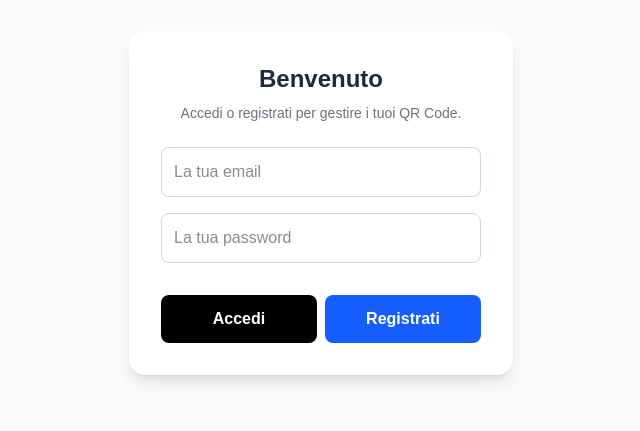
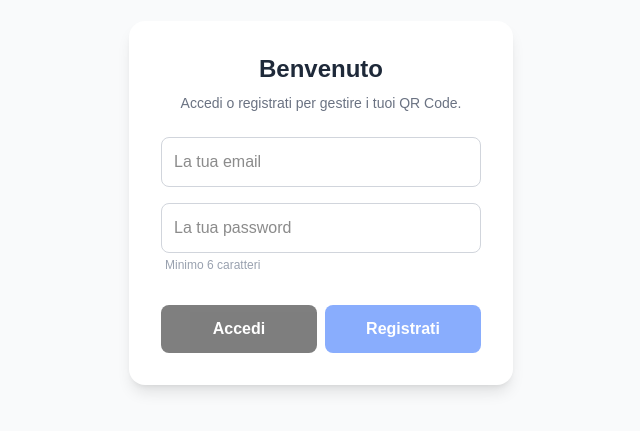
Before and after one commit to donMatteo14/qrarchive, a Next.js app in the folder qr-archive/: page /login in a window 1280 px wide. Shown: the part 197-628 px from the top of the page, without its empty margins (319-959 px from the left). Built offline with nearby package versions, Linux system fonts and the light colour scheme; no server answers.

Commit message:
Ultime modifiche estetiche per la UX

```diff
--- a/qr-archive/app/login/page.tsx
+++ b/qr-archive/app/login/page.tsx
@@ -1,36 +1,50 @@
 'use client';
 
-import { useState } from 'react';
+import { useEffect, useState } from 'react';
 import { supabase } from '@/lib/supabase';
 import { useRouter } from 'next/navigation';
-import { useEffect } from 'react'; // Aggiungi questo in cima al file tra gli import
 
 export default function LoginPage() {
   const [email, setEmail] = useState('');
   const [password, setPassword] = useState('');
   const [isLoading, setIsLoading] = useState(false);
+  const [errorMsg, setErrorMsg] = useState(''); // 👈 Nuovo stato per l'errore
   const router = useRouter();
-  // Controllo se l'utente è già loggato
+
+  // Controllo iniziale se già loggato
   useEffect(() => {
     const controllaSeLoggato = async () => {
       const { data } = await supabase.auth.getUser();
       if (data.user) {
-            router.push('/dashboard'); // Se sei già dentro, vai alla dashboard!
+        router.push('/dashboard');
       }
     };
     controllaSeLoggato();
   }, [router]);
+
   // Funzione per REGISTRARSI
   const handleSignUp = async (e: React.FormEvent) => {
     e.preventDefault();
+    setErrorMsg(''); // Puliamo vecchi errori
+
+    // Controllo client-side sulla lunghezza
+    if (password.length < 6) {
+      setErrorMsg('La password deve avere almeno 6 caratteri.');
+      return;
+    }
+
     setIsLoading(true);
     const { error } = await supabase.auth.signUp({ email, password });
 
     if (error) {
-      alert(`Errore di registrazione: ${error.message}`);
+      // Se l'utente esiste già, Supabase restituisce un errore specifico
+      if (error.message.includes('already registered')) {
+        setErrorMsg('Questa email è già registrata. Prova ad accedere.');
       } else {
-      alert('Registrazione completata! Ora sei dentro.');
-      router.push('/dashboard/create'); // Ti manda alla pagina di creazione QR
+        setErrorMsg('Errore durante la registrazione. Riprova.');
+      }
+    } else {
+      router.push('/dashboard');
     }
     setIsLoading(false);
   };
@@ -38,13 +52,15 @@ export default function LoginPage() {
   // Funzione per ACCEDERE
   const handleLogin = async (e: React.FormEvent) => {
     e.preventDefault();
+    setErrorMsg(''); // Puliamo vecchi errori
+
     setIsLoading(true);
     const { error } = await supabase.auth.signInWithPassword({ email, password });
 
     if (error) {
-      alert(`Errore di accesso: credenziali errate.`);
+      setErrorMsg('Email o password non corretti. Riprova.');
     } else {
-      router.push('/dashboard/create'); // Ti manda alla pagina di creazione QR
+      router.push('/dashboard');
     }
     setIsLoading(false);
   };
@@ -55,38 +71,55 @@ export default function LoginPage() {
         <h1 className="text-2xl font-bold mb-2 text-gray-800">Benvenuto</h1>
         <p className="text-gray-500 mb-6 text-sm">Accedi o registrati per gestire i tuoi QR Code.</p>
 
+        {/* Messaggio di errore elegante */}
+        {errorMsg && (
+          <div className="mb-4 p-3 bg-red-50 text-red-600 text-sm font-medium rounded-lg border border-red-200">
+            {errorMsg}
+          </div>
+        )}
+
         <form className="flex flex-col gap-4">
           <input
             type="email"
             placeholder="La tua email"
             value={email}
             onChange={(e) => setEmail(e.target.value)}
-            className="w-full p-3 border border-gray-300 rounded-lg focus:outline-none focus:ring-2 focus:ring-blue-500"
+            // Se c'è un errore, il bordo diventa rosso!
+            className={`w-full p-3 border rounded-lg focus:outline-none focus:ring-2 focus:ring-blue-500 transition-colors ${
+              errorMsg ? 'border-red-400 bg-red-50' : 'border-gray-300'
+            }`}
             required
           />
+
+          <div className="text-left w-full">
             <input
               type="password"
               placeholder="La tua password"
               value={password}
               onChange={(e) => setPassword(e.target.value)}
-            className="w-full p-3 border border-gray-300 rounded-lg focus:outline-none focus:ring-2 focus:ring-blue-500"
+              className={`w-full p-3 border rounded-lg focus:outline-none focus:ring-2 focus:ring-blue-500 transition-colors ${
+                errorMsg ? 'border-red-400 bg-red-50' : 'border-gray-300'
+              }`}
               required
             />
+            {/* Piccolo suggerimento visivo per l'utente */}
+            <p className="text-xs text-gray-400 mt-1 ml-1">Minimo 6 caratteri</p>
+          </div>
 
           <div className="flex gap-2 mt-4">
             <button
               onClick={handleLogin}
-              disabled={isLoading}
-              className="flex-1 bg-black hover:bg-gray-800 text-white font-semibold py-3 px-4 rounded-lg transition-colors"
+              disabled={isLoading || !email || !password} // Disabilita se i campi sono vuoti
+              className="flex-1 bg-black hover:bg-gray-800 text-white font-semibold py-3 px-4 rounded-lg transition-colors disabled:opacity-50"
             >
-              Accedi
+              {isLoading ? '...' : 'Accedi'}
             </button>
             <button
               onClick={handleSignUp}
-              disabled={isLoading}
-              className="flex-1 bg-blue-600 hover:bg-blue-700 text-white font-semibold py-3 px-4 rounded-lg transition-colors"
+              disabled={isLoading || !email || !password}
+              className="flex-1 bg-blue-600 hover:bg-blue-700 text-white font-semibold py-3 px-4 rounded-lg transition-colors disabled:opacity-50"
             >
-              Registrati
+              {isLoading ? '...' : 'Registrati'}
             </button>
           </div>
         </form>
--- a/qr-archive/app/page.tsx
+++ b/qr-archive/app/page.tsx
@@ -40,7 +40,7 @@ export default function HomePage() {
           href="/login"
           className="bg-blue-600 hover:bg-blue-700 text-white font-bold py-4 px-10 rounded-full shadow-lg transition-transform hover:scale-105 text-lg"
         >
-          Inizia Gratis / Accedi
+          Inizia Gratis
         </Link>
       </div>
 
```
Also changed, not shown: 1 other file (tests, documents, lock files or other folders). Lines whose indentation alone changed are shown as unchanged.
